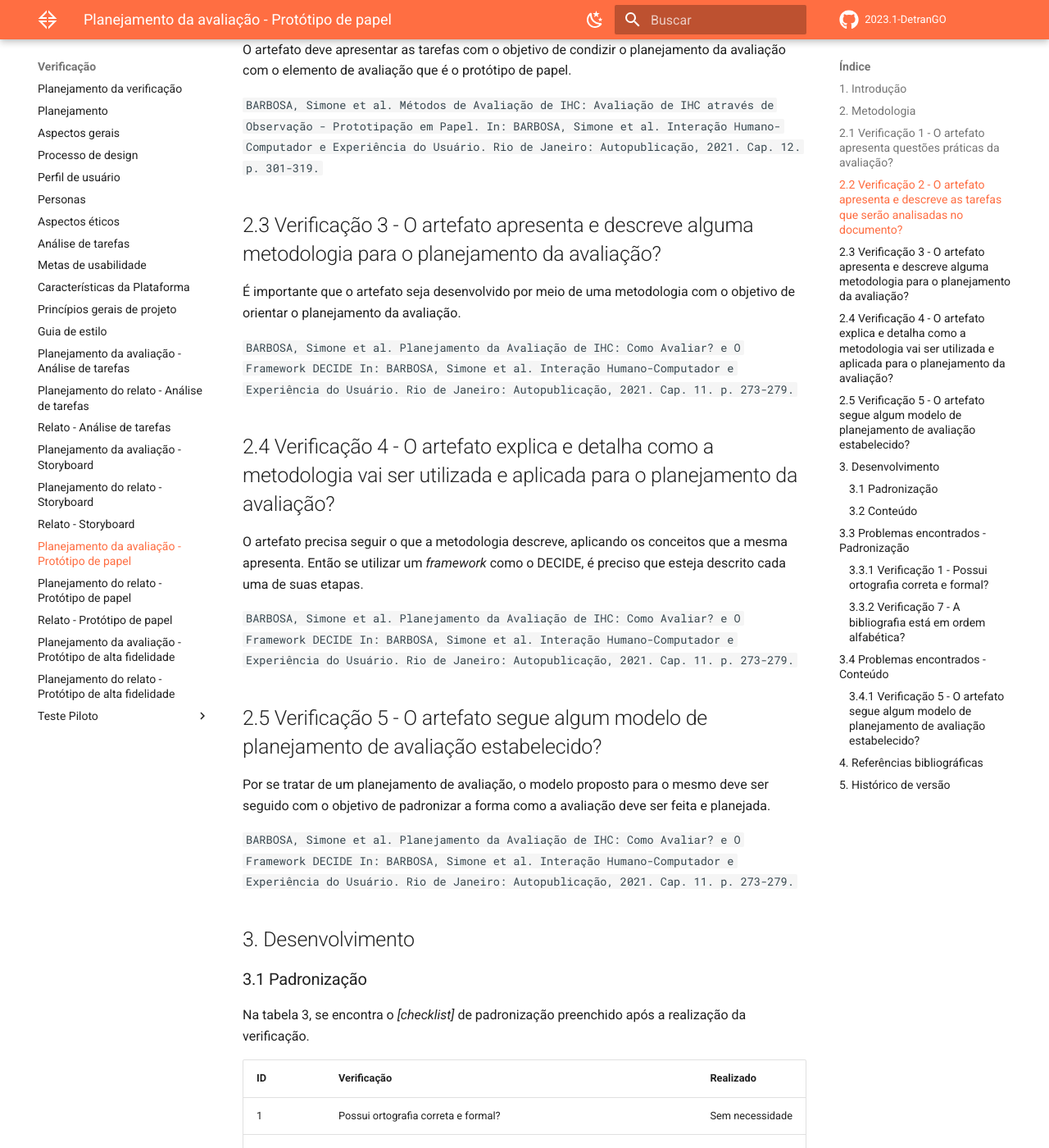
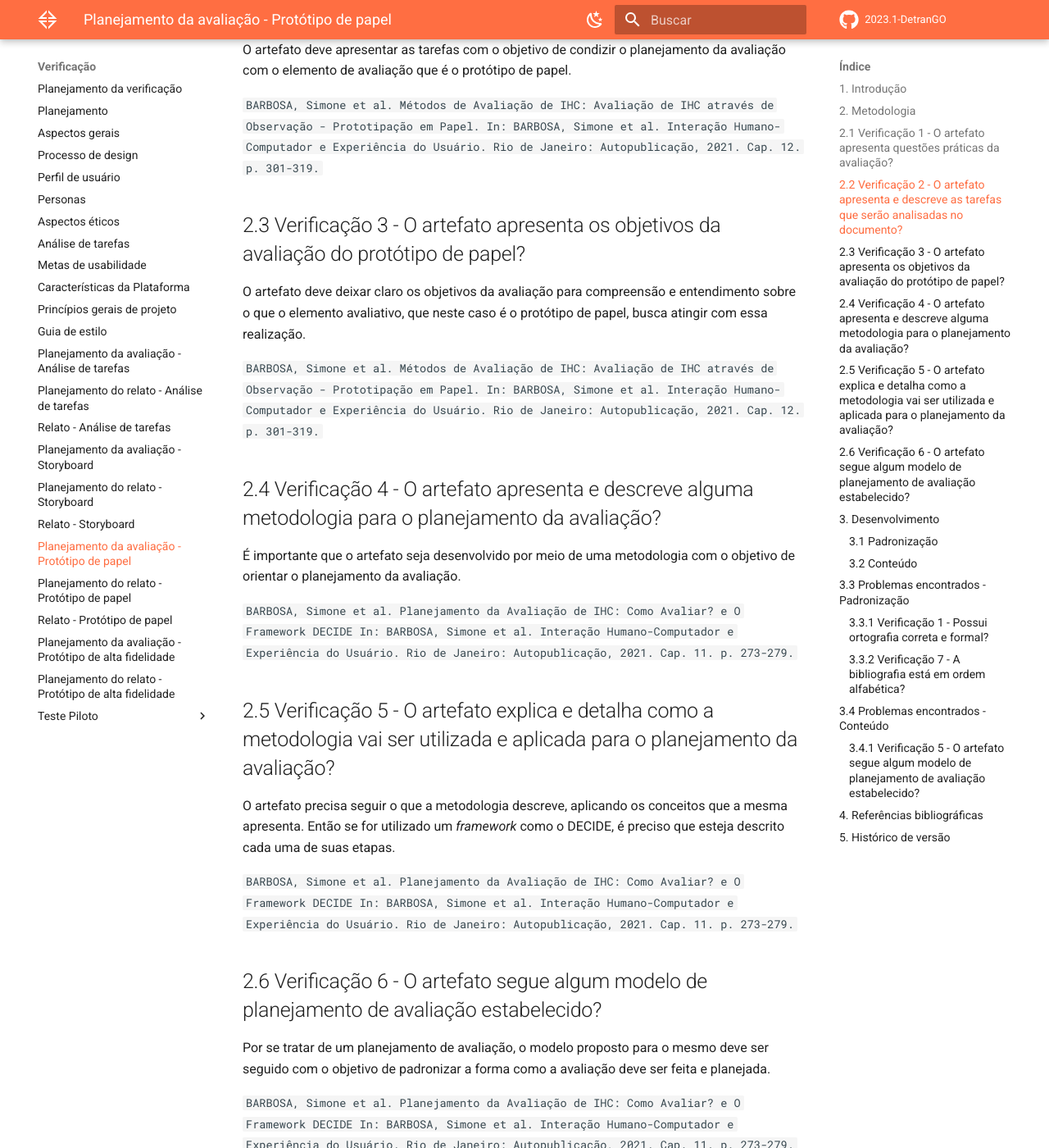
Before and after one commit to Interacao-Humano-Computador/2023.1-DetranGO, an MkDocs documentation site: the page built from docs/verificacao/planejamentoA_papel.md, in a window 1280 px wide and 1400 px high, scrolled down 1324 px. Shown: the whole window at 82% size. Built offline with MkDocs 1.6.1 and Material for MkDocs 9.7.7, drawn with Linux system fonts in a browser that asks for light colours; comment, search, counter and statistics services are not loaded; some of the changed text lies outside the part shown.

Commit message:
Create: Verificação do Protótipo de Alta Fidelidade e Correções de organização

```diff
--- a/docs/verificacao/planejamentoA_papel.md
+++ b/docs/verificacao/planejamentoA_papel.md
@@ -3,11 +3,11 @@
 ## 1. Introdução
 
 O método de prototipação em papel (Snyder, 2003) avalia a usabilidade de um design de IHC
-representado em papel, através de simulações de uso com a participação de potenciais usuários[3].
+representado em papel, através de simulações de uso com a participação de potenciais usuários[2].
 
-Assim, a avaliação do protótipo de papel tem como objetivo definir as tarefas para os participantes executarem, o perfil dos participantes e recrutá-los, criar protótipos em papel da interface para executar as tarefas e executar um teste-piloto[3].
+Assim, a avaliação do protótipo de papel tem como objetivo definir as tarefas para os participantes executarem, o perfil dos participantes e recrutá-los, criar protótipos em papel da interface para executar as tarefas e executar um teste-piloto[2].
 
-Tudo isso está incluso no planejamento da avaliação, que envolve planejar como as atividades básicas da avaliação vão ser realizadas. Essas atividades são: a preparação, coleta de dados, interpretação, consolidação e relato dos resultados[2].
+Tudo isso está incluso no planejamento da avaliação, que envolve planejar como as atividades básicas da avaliação vão ser realizadas. Essas atividades são: a preparação, coleta de dados, interpretação, consolidação e relato dos resultados[3].
 
 Este documento tem como objetivo verificar o artefato referente ao planejamento da avaliação de protótipo de papel realizado por nosso grupo da disciplina de interação humano computador.
 
@@ -29,19 +29,25 @@ O artefato deve apresentar as tarefas com o objetivo de condizir o planejamento
 
 `BARBOSA, Simone et al. Métodos de Avaliação de IHC: Avaliação de IHC através de Observação - Prototipação em Papel. In: BARBOSA, Simone et al. Interação Humano-Computador e Experiência do Usuário. Rio de Janeiro: Autopublicação, 2021. Cap. 12. p. 301-319.`
 
-## 2.3 Verificação 3 - O artefato apresenta e descreve alguma metodologia para o planejamento da avaliação?
+## 2.3 Verificação 3 - O artefato apresenta os objetivos da avaliação do protótipo de papel?
+
+O artefato deve deixar claro os objetivos da avaliação para compreensão e entendimento sobre o que o elemento avaliativo, que neste caso é o protótipo de papel, busca atingir com essa realização.
+
+`BARBOSA, Simone et al. Métodos de Avaliação de IHC: Avaliação de IHC através de Observação - Prototipação em Papel. In: BARBOSA, Simone et al. Interação Humano-Computador e Experiência do Usuário. Rio de Janeiro: Autopublicação, 2021. Cap. 12. p. 301-319.`
+
+## 2.4 Verificação 4 - O artefato apresenta e descreve alguma metodologia para o planejamento da avaliação?
 
 É importante que o artefato seja desenvolvido por meio de uma metodologia com o objetivo de orientar o planejamento da avaliação.
 
 `BARBOSA, Simone et al. Planejamento da Avaliação de IHC: Como Avaliar? e O Framework DECIDE In: BARBOSA, Simone et al. Interação Humano-Computador e Experiência do Usuário. Rio de Janeiro: Autopublicação, 2021. Cap. 11. p. 273-279.`
 
-## 2.4 Verificação 4 - O artefato explica e detalha como a metodologia vai ser utilizada e aplicada para o planejamento da avaliação?
+## 2.5 Verificação 5 - O artefato explica e detalha como a metodologia vai ser utilizada e aplicada para o planejamento da avaliação?
 
-O artefato precisa seguir o que a metodologia descreve, aplicando os conceitos que a mesma apresenta. Então se utilizar um *framework* como o DECIDE, é preciso que esteja descrito cada uma de suas etapas.
+O artefato precisa seguir o que a metodologia descreve, aplicando os conceitos que a mesma apresenta. Então se for utilizado um *framework* como o DECIDE, é preciso que esteja descrito cada uma de suas etapas.
 
 `BARBOSA, Simone et al. Planejamento da Avaliação de IHC: Como Avaliar? e O Framework DECIDE In: BARBOSA, Simone et al. Interação Humano-Computador e Experiência do Usuário. Rio de Janeiro: Autopublicação, 2021. Cap. 11. p. 273-279.`
 
-## 2.5 Verificação 5 - O artefato segue algum modelo de planejamento de avaliação estabelecido?
+## 2.6 Verificação 6 - O artefato segue algum modelo de planejamento de avaliação estabelecido?
 
 Por se tratar de um planejamento de avaliação, o modelo proposto para o mesmo deve ser seguido com o objetivo de padronizar a forma como a avaliação deve ser feita e planejada.
 
@@ -72,15 +78,17 @@ Tabela 1 _[checklist]_ de padronização (fonte: autor, 2023)
 
 ### 3.2 Conteúdo
 
-Na tabela 2, se encontra o _[checklist]_ de conteúdo preenchido após a realização da verificação. As verificações realizadas foram obtidas a partir do plano de ensino da disciplina[3] e do capítulo 6, seção 6.3 até a seção 6.3.3 do livro Interação Humano Computador de Simone Barbosa[2].
+Na tabela 2, se encontra o _[checklist]_ de conteúdo preenchido após a realização da verificação. As verificações realizadas foram obtidas a partir dos capítulos 11 e 12, do livro Interação Humano Computador de Simone Barbosa[2, 3].
 
 | ID | Verificação | Ocorrências | Acertos | Erros |
 |--|--|--|--|--|
-| 1 | O artefato apresenta questões práticas da avaliação?[2] | 1 | 1 | 0 |
-| 2 | O artefato apresenta e descreve as tarefas que serão analisadas no documento?[3] | 1 | 1 | 0 |
-| 3 | O artefato apresenta e descreve alguma metodologia para o planejamento da avaliação?[2] | 1 | 1 | 0 |
-| 4 | O artefato explica e detalha como a metodologia vai ser utilizada e aplicada para o planejamento da avaliação?[2] | 1 | 1 | 0 |
-| 5 | O artefato segue algum modelo de planejamento de avaliação estabelecido?[2] | 1 | 0 | 1 |
+| 1 | O artefato apresenta questões práticas da avaliação?[3] | 1 | 1 | 0 |
+| 2 | O artefato apresenta e descreve as tarefas que serão analisadas no documento?[2] | 1 | 1 | 0 |
+| 3 | O artefato apresenta os objetivos da Avaliação do Protótipo de Papel?[2]  | 1 | 1 | 0 |
+| 4 |O artefato apresenta e descreve alguma metodologia para o planejamento da avaliação?[3] | 1 | 0 | 1 |
+| 5 | O artefato explica e detalha como a metodologia vai ser utilizada e aplicada para o planejamento da avaliação?[3] | 1 | 1 | 0 |
+| 6 | O artefato segue algum modelo de planejamento de avaliação estabelecido?[3] | 1 | 0 | 1 |
+
 
 <center>
 
@@ -107,9 +115,11 @@ O artefato em questão não apresenta nenhum modelo de planejamento que é segui
 
 > [1] Artefato de planejamento da verificação, acesso em 13 de junho de 2023. Para mais informações acesse: [link](../planejamento.md)
 
-> [2] BARBOSA, Simone et al. Planejamento da Avaliação de IHC: Como Avaliar? e O Framework DECIDE In: BARBOSA, Simone et al. Interação Humano-Computador e Experiência do Usuário. Rio de Janeiro: Autopublicação, 2021. Cap. 11. p. 273-279.
+> [2] BARBOSA, Simone et al. Métodos de Avaliação de IHC: Avaliação de IHC através de Observação - Prototipação em Papel. In: BARBOSA, Simone et al. Interação Humano-Computador e Experiência do Usuário. Rio de Janeiro: Autopublicação, 2021. Cap. 12. p. 301-319.
 
-> [3] BARBOSA, Simone et al. Métodos de Avaliação de IHC: Avaliação de IHC através de Observação - Prototipação em Papel. In: BARBOSA, Simone et al. Interação Humano-Computador e Experiência do Usuário. Rio de Janeiro: Autopublicação, 2021. Cap. 12. p. 301-319.
+> [3] BARBOSA, Simone et al. Planejamento da Avaliação de IHC: Como Avaliar? e O Framework DECIDE In: BARBOSA, Simone et al. Interação Humano-Computador e Experiência do Usuário. Rio de Janeiro: Autopublicação, 2021. Cap. 11. p. 273-279.
+
+
 
 ## 5. Histórico de versão
 | Versão | Data | Descrição | Autor(es) | Revisor(es) |
```
Also changed, not shown: docs/verificacao/metas_de_usabilidade.md (+1 -1 lines), docs/verificacao/personas.md (+1 -1 lines), docs/verificacao/planejamentoA_alta.md (+123 -0 lines).
